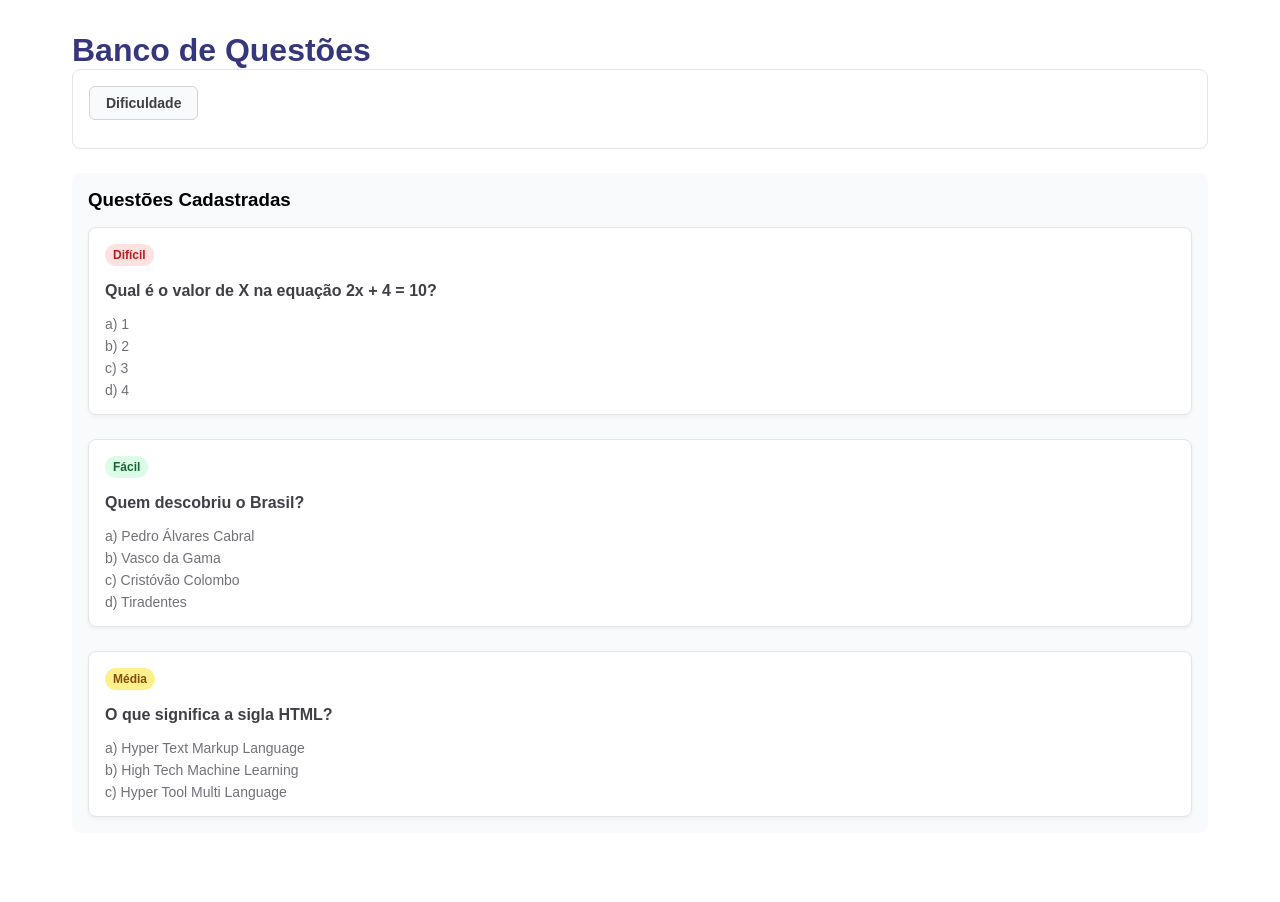
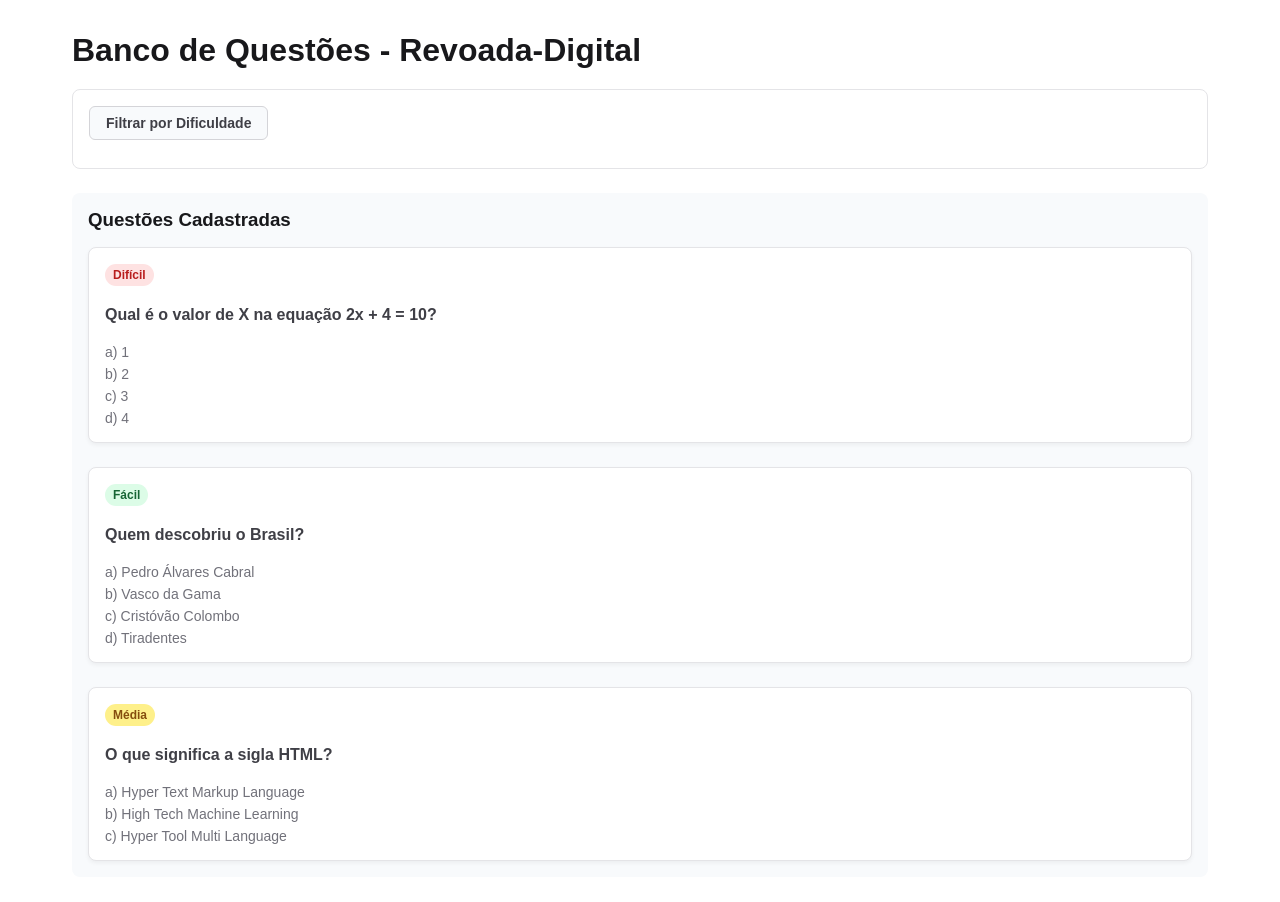
Before and after one commit to JoaoVitorChaves-05/Revoada-Digital, a React (Vite) app in the folder apps/frontend/: page / in a window 1280 px wide. Shown: the top 902 px of the page. Before the commit the page ends 865 px from the top, so only its background shows below. Built offline with nearby package versions, Linux system fonts and the light colour scheme; the HTML template or start-up script is replaced by a standard one.

Commit message:
feat: adicionei um arquivo separado pra colocar cores de cada atributo da tela e ajustei os outros arquivos pra corresponderem com isso

```diff
--- a/apps/frontend/src/App.tsx
+++ b/apps/frontend/src/App.tsx
@@ -1,13 +1,27 @@
+import { useState } from 'react';
 import { QuestionFilters } from './components/QuestionFilters';
 import { QuestionGrid } from './components/QuestionGrid';
+import { theme } from '../src/utils/colors';
 
 export default function App() {
+  const [filtrosAtivos, setFiltrosAtivos] = useState<string[]>([]);
+
   return (
-    <div style={{ padding: '32px', fontFamily: 'sans-serif', maxWidth: '1200px', margin: '0 auto' }}>
-      <h1 style={{ color: '#36367c' }}>Banco de Questões</h1>
+    <div style={{
+      padding: '32px',
+      fontFamily: 'sans-serif',
+      maxWidth: '1200px',
+      margin: '0 auto' }}>
+      <h1 style={{ color: theme.text.title, marginBottom: '20px' }}>
+        Banco de Questões - Revoada-Digital
+      </h1>
 
-      <QuestionFilters />
-      <QuestionGrid />
+      <QuestionFilters
+        filtrosAtivos = {filtrosAtivos}
+        setFiltrosAtivos={setFiltrosAtivos}
+      />
+
+      <QuestionGrid filtrosAtivos = {filtrosAtivos} />
     </div>
   );
 }
--- a/apps/frontend/src/components/QuestionCard.tsx
+++ b/apps/frontend/src/components/QuestionCard.tsx
@@ -1,4 +1,5 @@
-import { getDificuldadeColors } from '../utils/colors';
+// Se precisar ajustar o caminho para '../src/utils/colors' igual fez antes, pode mudar!
+import { getDificuldadeColors, theme } from '../utils/colors';
 
 interface QuestionCardProps {
     dificuldade: string;
@@ -8,19 +9,20 @@ interface QuestionCardProps {
 
 export function QuestionCard({ dificuldade, enunciado, alternativas }: QuestionCardProps) {
     const dif_Cores = getDificuldadeColors(dificuldade);
+
     return (
         <div style={{
-            border: '1px solid #e4e4e7',
+            border: `1px solid ${theme.border.card}`,
             borderRadius: '8px',
             padding: '16px',
-            backgroundColor: '#ffffff',
-            boxShadow: '0 2px 4px rgba(0,0,0,0.05)',
+            backgroundColor: theme.background.card,
+            boxShadow: theme.shadow.card,
             display: 'flex',
             flexDirection: 'column',
-            gap: '8px'
+            gap: '12px'
         }}>
             {/* CABEÇALHO COM FILTROS */}
-            <div style={{ display: 'flex', justifyContent: 'space-between', alignItems: 'center' }}>
+            <div style={{ display: 'flex', gap: '8px', alignItems: 'center' }}>
                 <span style={{
                     fontSize: '12px', fontWeight: 'bold',
                     color: dif_Cores.text, backgroundColor: dif_Cores.bg,
@@ -31,7 +33,7 @@ export function QuestionCard({ dificuldade, enunciado, alternativas }: QuestionC
             </div>
 
             {/* ENUNCIADO */}
-            <h4 style={{ margin: '8px 0', color: '#3f3f46' }}>
+            <h4 style={{ margin: '8px 0', color: theme.text.subtitle }}>
                 {enunciado}
             </h4>
 
@@ -41,7 +43,7 @@ export function QuestionCard({ dificuldade, enunciado, alternativas }: QuestionC
                     const letra = String.fromCharCode(97 + index);
 
                     return (
-                    <span key={index} style={{ fontSize: '14px', color: '#71717a' }}>
+                        <span key={index} style={{ fontSize: '14px', color: theme.text.body }}>
                             {letra}) {alternativa}
                         </span>
                     );
--- a/apps/frontend/src/components/QuestionFilters.tsx
+++ b/apps/frontend/src/components/QuestionFilters.tsx
@@ -1,25 +1,30 @@
 import { useState } from 'react';
-import { getDificuldadeColors } from '../utils/colors';
+import { getDificuldadeColors, theme } from '../utils/colors';
 
-export function QuestionFilters() {
+interface QuestionFiltersProps {
+  filtrosAtivos: string[];
+  setFiltrosAtivos: (filtros: string[]) => void;
+}
+
+export function QuestionFilters({ filtrosAtivos, setFiltrosAtivos }: QuestionFiltersProps) {
   const [menuAberto, setMenuAberto] = useState(false);
-  const [selecionados, setSelecionados] = useState<string[]>([]);
+
   const dificuldades = ['Fácil', 'Média', 'Difícil'];
 
   const alternarDificuldade = (diff: string) => {
-    if (selecionados.includes(diff)) {
-      setSelecionados(selecionados.filter(item => item !== diff));
+    if (filtrosAtivos.includes(diff)) {
+      setFiltrosAtivos(filtrosAtivos.filter(item => item !== diff));
     } else {
-      setSelecionados([...selecionados, diff]);
+      setFiltrosAtivos([...filtrosAtivos, diff]);
     }
   };
 
   return (
     <div style={{
       padding: '16px',
-      background: '#ffffff',
+      background: theme.background.card,
       borderRadius: '8px',
-      border: '1px solid #e4e4e7',
+      border: `1px solid ${theme.border.card}`,
       marginBottom: '24px',
       display: 'flex',
       flexDirection: 'column',
@@ -32,16 +37,16 @@ export function QuestionFilters() {
           alignSelf: 'flex-start',
           padding: '8px 16px',
           borderRadius: '6px',
-          border: '1px solid #d4d4d8',
-          backgroundColor: menuAberto ? '#e4e4e7' : '#f8fafc',
-          color: '#3f3f46',
+          border: `1px solid ${theme.button.border}`,
+          backgroundColor: menuAberto ? theme.button.bgActive : theme.button.bgDefault,
+          color: theme.button.text,
           fontSize: '14px',
           fontWeight: 'bold',
           cursor: 'pointer',
           transition: 'background-color 0.2s ease'
         }}
       >
-        Dificuldade
+        Filtrar por Dificuldade
       </button>
 
       <div style={{
@@ -55,7 +60,7 @@ export function QuestionFilters() {
       }}>
         {dificuldades.map(diff => {
           const cores = getDificuldadeColors(diff);
-          const estaSelecionado = selecionados.includes(diff);
+          const estaSelecionado = filtrosAtivos.includes(diff);
 
           return (
             <button
--- a/apps/frontend/src/components/QuestionGrid.tsx
+++ b/apps/frontend/src/components/QuestionGrid.tsx
@@ -1,9 +1,44 @@
 import { QuestionCard } from './QuestionCard';
+import { theme } from '../utils/colors';
 
-export function QuestionGrid() {
+interface QuestionGridProps {
+  filtrosAtivos: string[];
+}
+
+export function QuestionGrid({ filtrosAtivos }: QuestionGridProps) {
+  const bancoDeQuestoes = [
+    {
+      id: 1,
+      dificuldade: "Difícil",
+      enunciado: "Qual é o valor de X na equação 2x + 4 = 10?",
+      alternativas: ['1', '2', '3', '4']
+    },
+    {
+      id: 2,
+      dificuldade: "Fácil",
+      enunciado: "Quem descobriu o Brasil?",
+      alternativas: ['Pedro Álvares Cabral', 'Vasco da Gama', 'Cristóvão Colombo', 'Tiradentes']
+    },
+    {
+      id: 3,
+      dificuldade: "Média",
+      enunciado: "O que significa a sigla HTML?",
+      alternativas: ['Hyper Text Markup Language', 'High Tech Machine Learning', 'Hyper Tool Multi Language']
+    }
+  ];
+
+  const questoesFiltradas = bancoDeQuestoes.filter(questao => {
+    if (filtrosAtivos.length === 0) return true;
+    return filtrosAtivos.includes(questao.dificuldade);
+  });
+
   return (
-        <div style={{ padding: '1rem', background: '#f8fafc', borderRadius: '8px' }}>
-        <h3 style={{ marginTop: 0 }}>Questões Cadastradas</h3>
+    <div style={{
+        padding: '1rem',
+        background: theme.background.grid,
+        borderRadius: '8px'
+        }}>
+      <h3 style={{ marginTop: 0, color: theme.text.title }}>Questões Cadastradas</h3>
 
       <div style={{
         display: 'flex',
@@ -11,23 +46,22 @@ export function QuestionGrid() {
         gap: '24px',
         marginTop: '16px'
       }}>
+
+        {questoesFiltradas.length > 0 ? (
+          questoesFiltradas.map(questao => (
             <QuestionCard
-            dificuldade="Difícil"
-            enunciado="Qual é o valor de X na equação 2x + 4 = 10?"
-            alternativas = {['1', '2', '3', '4']}
+              key={questao.id}
+              dificuldade={questao.dificuldade}
+              enunciado={questao.enunciado}
+              alternativas={questao.alternativas}
             />
+          ))
+        ) : (
+          <p style={{ color: theme.text.body, fontStyle: 'italic' }}>
+            Nenhuma questão encontrada para este filtro.
+          </p>
+        )}
 
-            <QuestionCard
-            dificuldade="Fácil"
-            enunciado="Quem descobriu o Brasil?"
-            alternativas = {['Pedro Álvares Cabral', 'Vasco da Gama', 'Cristóvão Colombo', 'Tiradentes']}
-            />
-
-            <QuestionCard
-            dificuldade="Média"
-            enunciado="O que significa a sigla HTML?"
-            alternativas = {['Hyper Text Markup Language', 'High Tech Machine Learning', 'Hyper Tool Multi Language']}
-            />
       </div>
     </div>
   );
--- a/apps/frontend/src/utils/colors.ts
+++ b/apps/frontend/src/utils/colors.ts
@@ -6,3 +6,27 @@ export const getDificuldadeColors = (nivel: string) => {
     default: return { bg: '#f4f4f5', text: '#3f3f46' };
   }
 };
+
+export const theme = {
+  background: {
+    grid: '#f8fafc',
+    card: '#ffffff',
+  },
+  text: {
+    title: '#18181b',
+    subtitle: '#3f3f46',
+    body: '#71717a',
+  },
+  button: {
+    bgDefault: '#f8fafc',
+    bgActive: '#e4e4e7',
+    border: '#d4d4d8',
+    text: '#3f3f46',
+  },
+  border: {
+    card: '#e4e4e7',
+  },
+  shadow: {
+    card: '0 2px 4px rgba(0,0,0,0.05)'
+  }
+};
```
Lines whose indentation alone changed are shown as unchanged.
